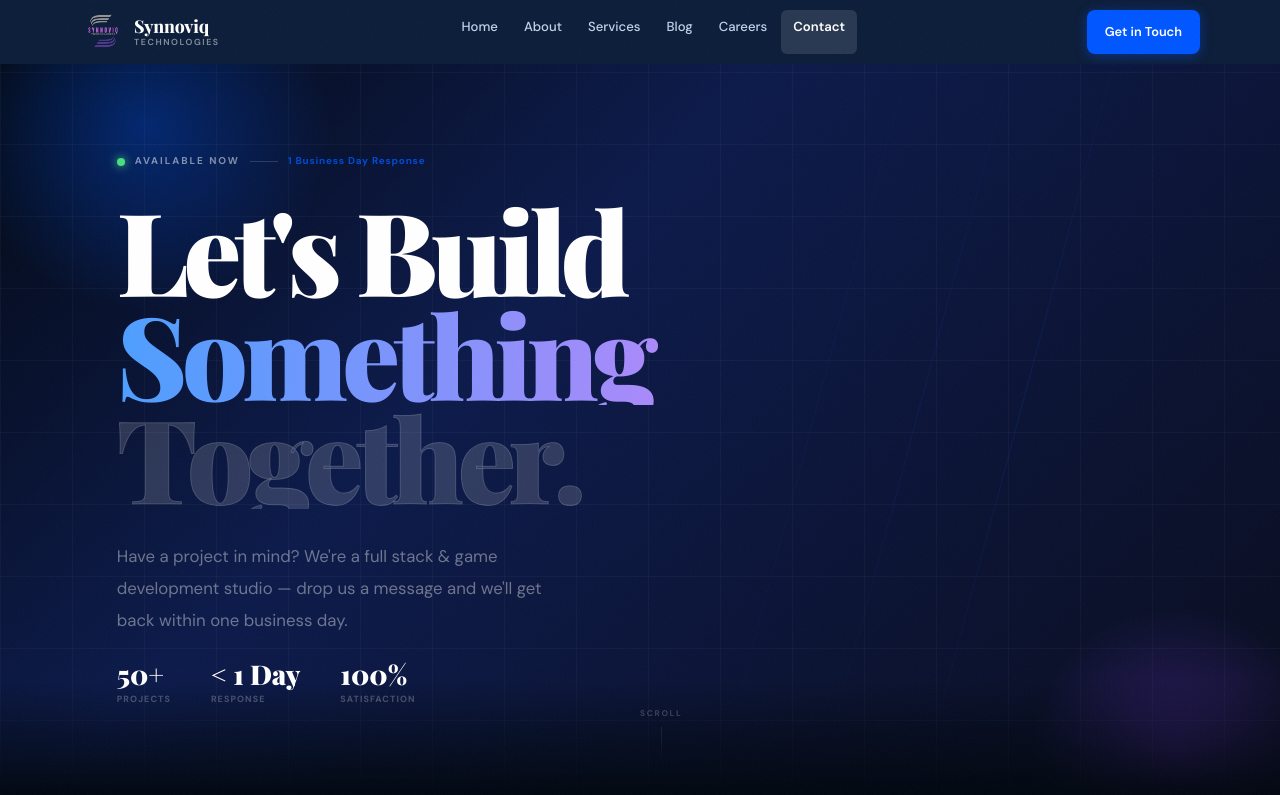
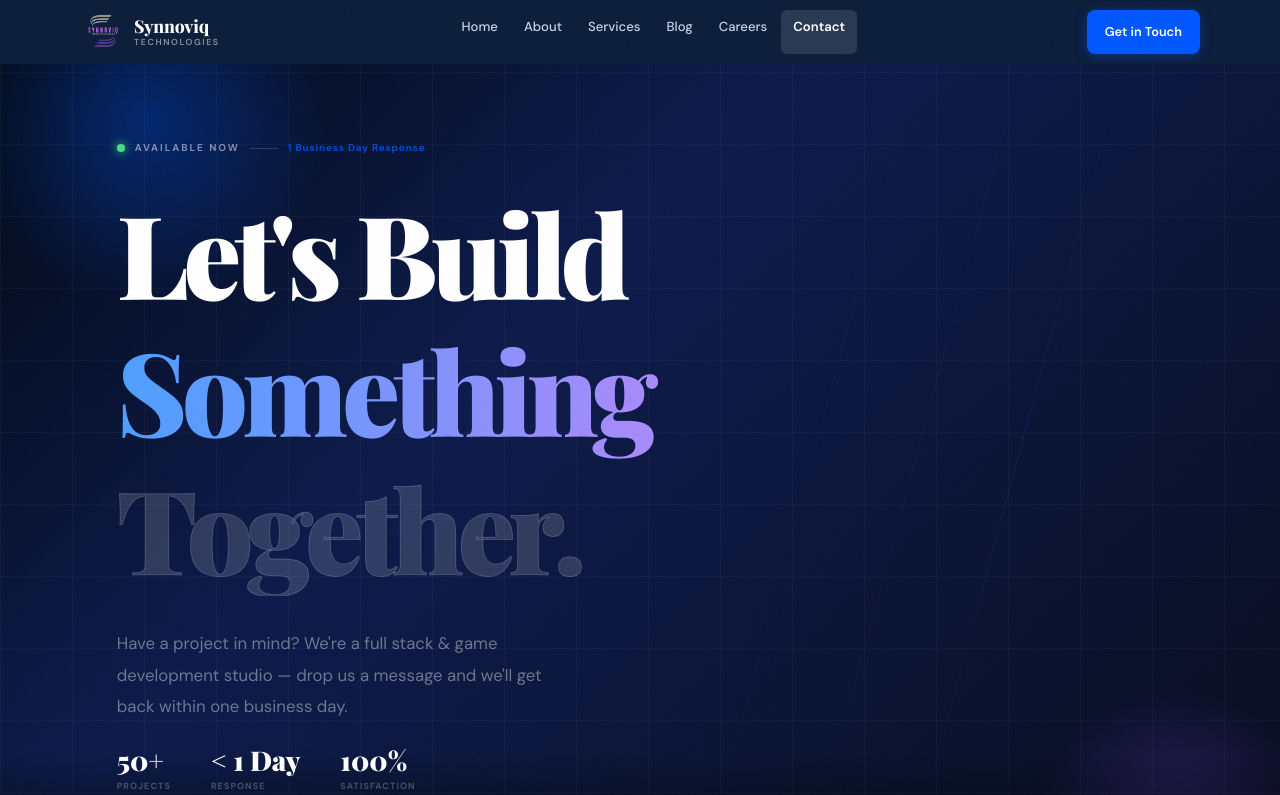
Before and after one commit to sanjeevijesh/synnoviq-testing, a React (Create React App) app: page /contact in a window 1280 px wide. Shown: the top 795 px of the page. Built offline with nearby package versions, Linux system fonts and the light colour scheme; a web font is replaced by a local one.

Commit message:
UI fixes — remove cursors, font updates, hero scroll fixes

```diff
--- a/src/pages/Careers.jsx
+++ b/src/pages/Careers.jsx
@@ -167,7 +167,7 @@ function Hero() {
             {['Build','Meaningful','Things.'].map((word,i)=>(
               <div key={i} style={{overflow:'visible'}}>
                 <h1 style={{fontFamily:'var(--serif)',fontSize:'clamp(2.8rem,9vw,8rem)',fontWeight:900,letterSpacing:'-.055em',lineHeight:.9,margin:0,animation:`cUp .8s ${.08+i*.1}s both`,
-                  ...(i===1?{background:'linear-gradient(90deg,#4d9fff,#a78bfa)',WebkitBackgroundClip:'text',WebkitTextFillColor:'transparent',backgroundClip:'text'}
+                  ...(i===1?{background:'linear-gradient(90deg,#4d9fff,#a78bfa)',WebkitBackgroundClip:'text',WebkitTextFillColor:'transparent',backgroundClip:'text',paddingBottom: '0.05em',lineHeight: 1.5}
                     :i===2?{color:'transparent',WebkitTextStroke:'1px rgba(255,255,255,.18)'}
                     :{color:'#fff'})
                 }}>{word}</h1>
--- a/src/pages/Contact.jsx
+++ b/src/pages/Contact.jsx
@@ -78,11 +78,10 @@ function Hero() {
         <div style={{marginBottom:32}}>
           {["Let's Build","Something","Together."].map((line,i)=>(
             <div key={i} style={{overflow:'hidden'}}>
-              <h1 style={{fontFamily:'var(--serif)',fontSize:'clamp(2.6rem,9vw,9rem)',fontWeight:900,lineHeight:.9,letterSpacing:'-.05em',margin:0,animation:`slideUp .75s ${.08+i*.1}s both`,color:i===1?'transparent':i===2?'rgba(255,255,255,.15)':'#fff',background:i===1?'linear-gradient(90deg,#4d9fff,#a78bfa,#f472b6)':'none',WebkitBackgroundClip:i===1?'text':'unset',WebkitTextFillColor:i===1?'transparent':'unset',WebkitTextStroke:i===2?'1px rgba(255,255,255,.18)':'0'}}>{line}</h1>
+              <h1 style={{fontFamily:'var(--serif)',fontSize:'clamp(2.6rem,9vw,9rem)',fontWeight:900,lineHeight:1.19,letterSpacing:'-.05em',margin:0,animation:`slideUp .75s ${.08+i*.1}s both`,color:i===1?'transparent':i===2?'rgba(255,255,255,.15)':'#fff',background:i===1?'linear-gradient(90deg,#4d9fff,#a78bfa,#f472b6)':'none',WebkitBackgroundClip:i===1?'text':'unset',WebkitTextFillColor:i===1?'transparent':'unset',WebkitTextStroke:i===2?'1px rgba(255,255,255,.18)':'0'}}>{line}</h1>
             </div>
           ))}
         </div>
-
         <div style={{display:'flex',flexDirection:'column',gap:24,animation:'slideUp .7s .4s both'}}>
           <p style={{fontSize:'clamp(.88rem,2vw,1.05rem)',color:'rgba(255,255,255,.4)',lineHeight:1.9,maxWidth:440,margin:0}}>
             Have a project in mind? We're a full stack &amp; game development studio — drop us a message and we'll get back within one business day.
--- a/src/pages/PrivacyPolicy.jsx
+++ b/src/pages/PrivacyPolicy.jsx
@@ -115,7 +115,7 @@ function Hero() {
         <div style={{marginBottom:28}}>
           {['Privacy','Policy.'].map((word,i)=>(
             <div key={i} style={{overflow:'hidden'}}>
-              <h1 style={{fontFamily:'var(--serif)',fontSize:'clamp(3rem,10vw,9rem)',fontWeight:900,lineHeight:.9,letterSpacing:'-.055em',margin:0,animation:`ppUp .8s ${.06+i*.1}s both`,
+              <h1 style={{fontFamily:'var(--serif)',fontSize:'clamp(3rem,10vw,9rem)',fontWeight:900,lineHeight:1.20,letterSpacing:'-.055em',margin:0,animation:`ppUp .8s ${.06+i*.1}s both`,
                 ...(i===0?{color:'#fff'}:{color:'transparent',WebkitTextStroke:'1px rgba(255,255,255,.18)'})
               }}>{word}</h1>
             </div>
```
